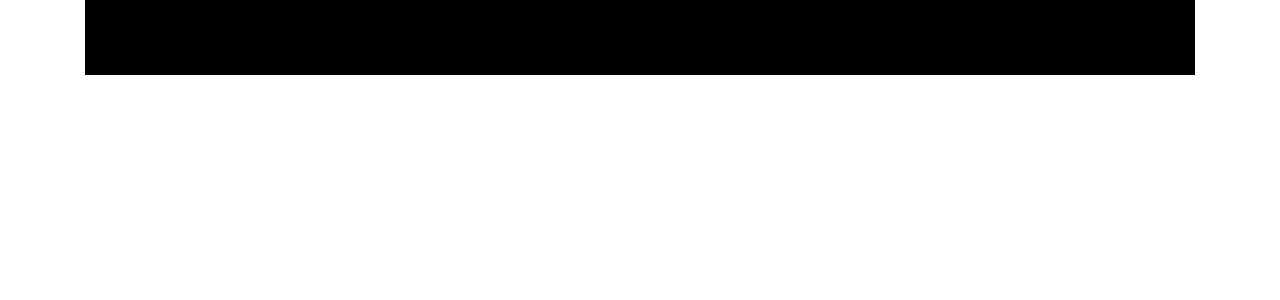
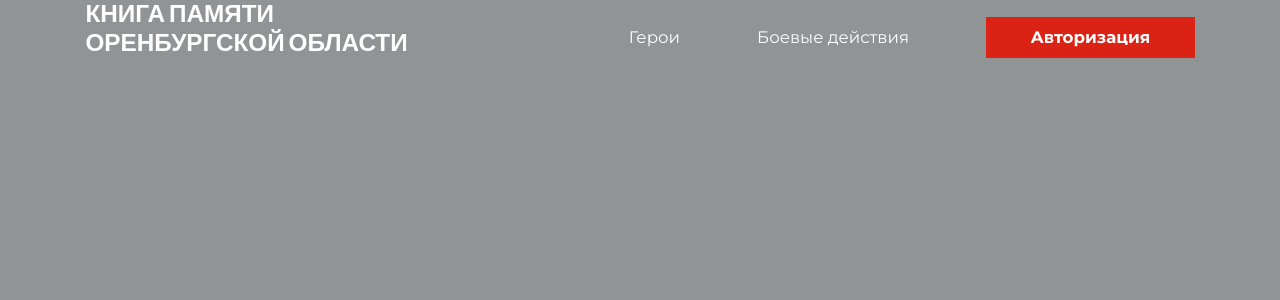
Before and after one commit to CrayzeH/MemoryBook, a Flask app: page / in a window 1280 px wide. Shown: the top 300 px of the page. Run offline with Flask 3, Linux system fonts and the light colour scheme.

Commit message:
Хедер

```diff
--- a/static/css/styles.css
+++ b/static/css/styles.css
@@ -1,13 +1,53 @@
 body {
     margin: 0;
     display: flex;
+    background-color: rgba(34, 43, 45, 50%);
     justify-content: center;
 }
 
 header {
     width: 86.66vw;
     height: 5.83vw;
-    background-color: black;
+    background-color: transparent;
     display: flex;
     justify-content: space-between;
+
+    .left-header {
+        h1 {
+            margin: 0;
+            font-size: 1.9vw;
+            font-family: "Bebas Neue", sans-serif;
+            font-weight: bold;
+            color: white;
+        }
+    }
+
+    .right-header {
+        display: flex;
+        height: 100%;
+        width: 44.2vw;
+        align-items: center;
+        justify-content: space-between;
+
+        a {
+            text-decoration: none;
+            font-size: 1.3vw;
+            font-family: "Montserrat", sans-serif;
+            font-weight: normal;
+            color: white;
+        }
+
+        .authorize-button {
+            text-decoration: none;
+            display: flex;
+            justify-content: center;
+            align-items: center;
+            font-size: 1.3vw;
+            font-weight: bold;
+            color: white;
+            width: 16.3vw;
+            height: 3.17vw;
+            background-color: #DB2315;
+        }
+    }
 }
--- a/templates/main.html
+++ b/templates/main.html
@@ -4,6 +4,7 @@
     <meta charset="UTF-8">
     <meta name="viewport" content="width=device-width, initial-scale=1.0">
     <link rel="stylesheet" href="{{ url_for('static', filename='css/styles.css') }}">
+    <link rel="icon" href="{{ url_for('static', filename='images/icon.png') }}" type="image/x-icon">
     <link rel="preconnect" href="https://fonts.googleapis.com">
     <link rel="preconnect" href="https://fonts.gstatic.com" crossorigin>
     <link href="https://fonts.googleapis.com/css2?family=Bebas+Neue&family=Montserrat:ital,wght@0,100..900;1,100..900&display=swap" rel="stylesheet">
@@ -12,10 +13,12 @@
 <body>
     <header>
         <div class="left-header">
-
+            <h1>КНИГА ПАМЯТИ</br> ОРЕНБУРГСКОЙ ОБЛАСТИ</h1>
         </div>
         <div class="right-header">
-
+            <a href="#">Герои</a>
+            <a href="#">Боевые действия</a>
+            <a class="authorize-button">Авторизация</a>
         </div>
     </header>
 </body>
```
